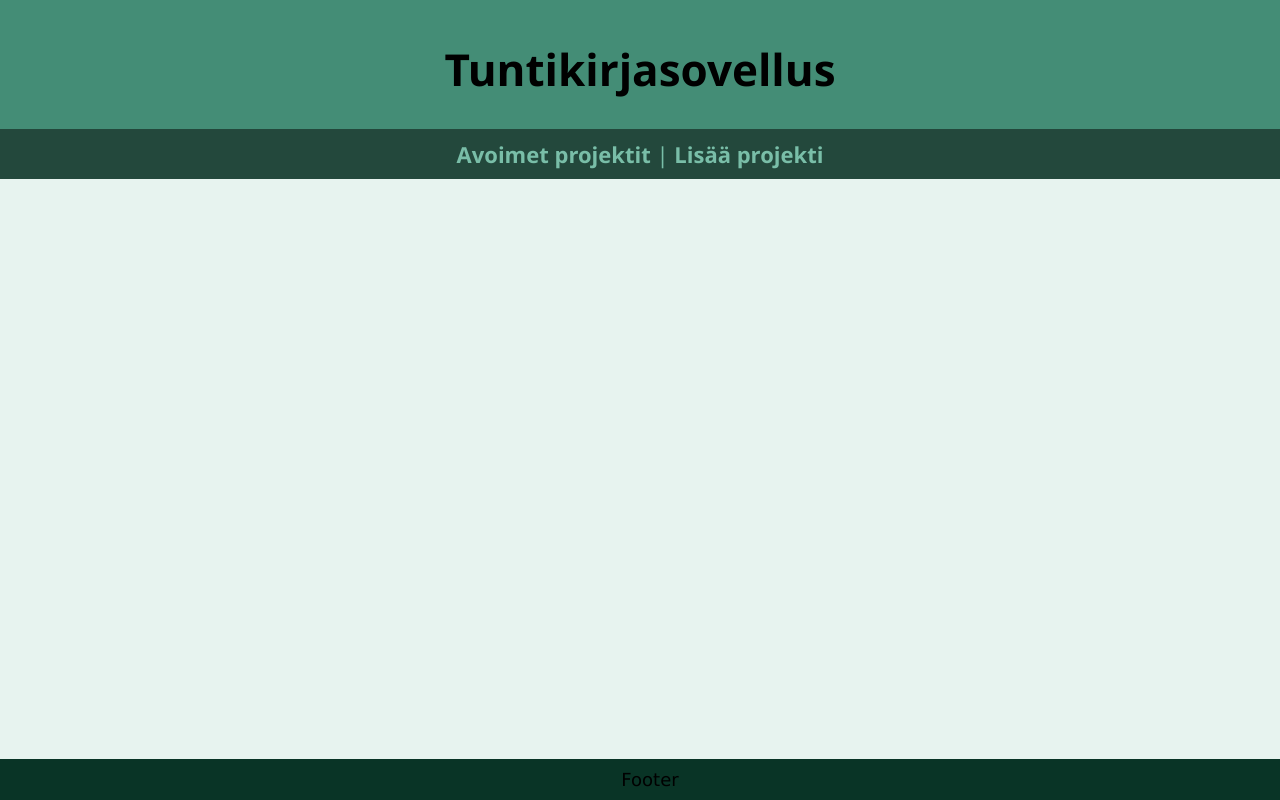
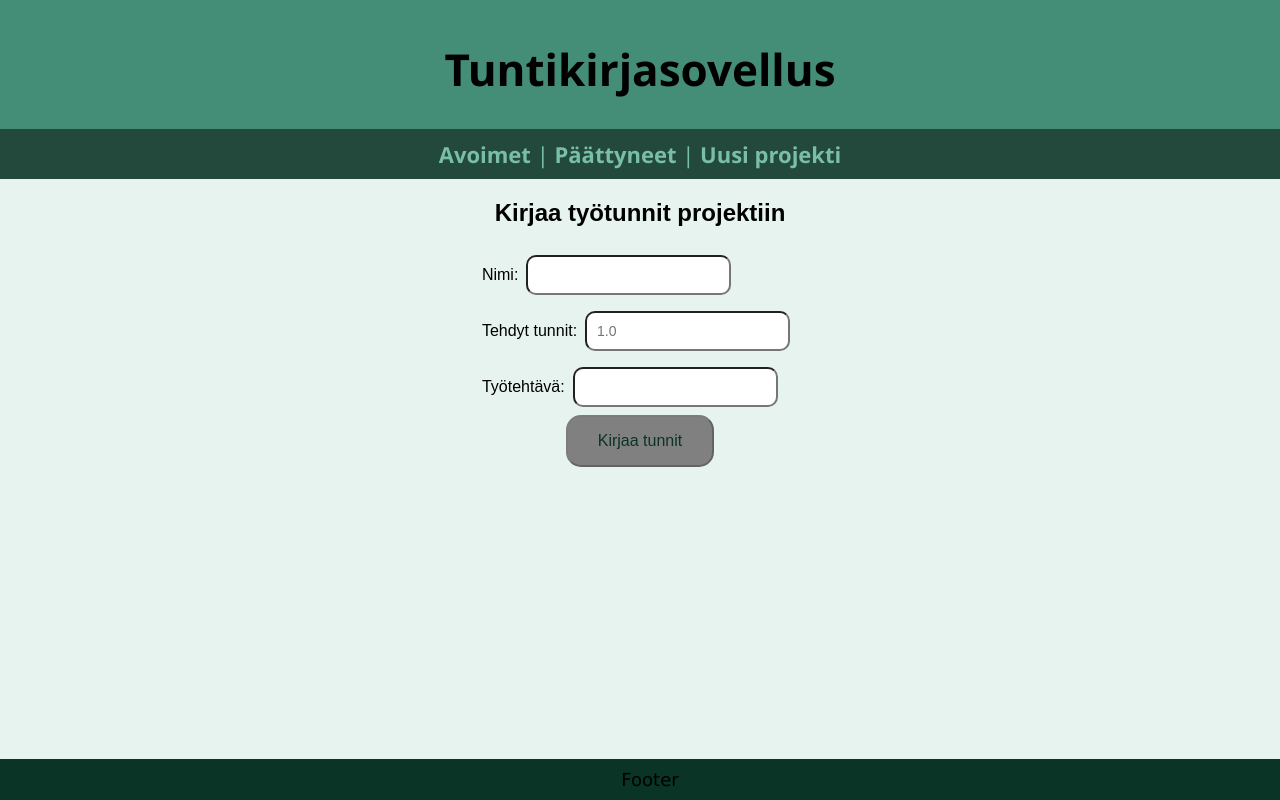
Before and after one commit to mh-martin/Hours-tracker, a React (Create React App) app: page /project/1/hours in a window 1280 px wide. Built offline with nearby package versions, Linux system fonts and the light colour scheme; no server answers.

Commit message:
completed projects table

```diff
--- a/src/App.js
+++ b/src/App.js
@@ -8,6 +8,7 @@ import Header from './components/Header';
 import Footer from './components/Footer';
 import ProjectDetails from './components/ProjectDetails';
 import EditProject from './components/EditProject';
+import Completed from './components/Completed';
 
 function App() {
 
@@ -19,7 +20,8 @@ function App() {
         <Routes>
           <Route path="/" element={<Home />}/>
           <Route path="/addproject" element={<AddProject />}/>
-          <Route path="/hours" element={<Hours />}/>
+          <Route path="/completed" element={<Completed />}/>
+          <Route path="/project/:id/hours" element={<Hours />}/>
           <Route path="/project/edit/:id" element={<EditProject />}/>
           <Route path="/project/:id" element={<ProjectDetails />}/>
 
--- a/src/components/AddProject.js
+++ b/src/components/AddProject.js
@@ -18,7 +18,6 @@ function AddProject() {
   function formSubmitted(event) {
     event.preventDefault();
     const formData = new FormData(event.currentTarget);
-    console.log("sdasa")
 
     axios.post('/projects', formData).then(response => {
       console.log(response)
@@ -42,7 +41,7 @@ function AddProject() {
           <label className="label">Arvioitu päättymispäivä:
             <input type="date" name="est_end_date" className="inputBox" value={estEndDate} onChange={(event) => setEstEndDate(event.target.value)}></input>
           </label>
-          <button className="button" disabled={isInvalid()}>Submit</button>
+          <button className="button" disabled={isInvalid()}>Lisää projekti</button>
         </div>
       </form>
     </div>
--- /dev/null
+++ b/src/components/Completed.js
@@ -0,0 +1,53 @@
+import React, { useState, useEffect } from 'react';
+import DataTable from 'react-data-table-component';
+import { Link } from 'react-router-dom';
+import axios from "axios";
+import '../App.css';
+
+
+function Home(props) {
+  const [projects, setProjects] = useState([]);
+
+  useEffect(() => {
+    axios
+      .get("/projects")
+      .then((res) => {
+        console.log(res);
+        setProjects(res.data);
+      })
+  }, []);
+
+  const columns = [
+    {
+      name: 'Projektin nimi',
+      cell: row => <Link to={`project/${row.id}`}>{row.project_name}</Link>,
+      selector: row => row.project_name,
+      sortable: true
+    },
+    {
+      name: 'Aloituspvm',
+      selector: row => new Date(row.start_date).toISOString().slice(0,10),
+      sortable: true
+    },
+    {
+      name: 'Päättymispvm',
+      selector: row => new Date(row.est_end_date).toISOString().slice(0,10),
+      sortable: true
+    },
+  ]
+
+
+  return (
+    <div className='home-container'>
+      <h2>Päättyneet projektit</h2>
+      <div className='table'>
+        <DataTable
+          columns={columns}
+          data={projects.filter(p => p.completed)}
+          pagination />
+      </div>
+    </div>
+  )
+}
+
+export default Home
--- a/src/components/Header.js
+++ b/src/components/Header.js
@@ -7,8 +7,9 @@ function Header() {
     <div className='header'>
       <h1>Tuntikirjasovellus</h1>
       <nav className="navbar">
-        <Link to="/" className="link">Avoimet projektit</Link> |{" "}
-        <Link to="addproject" className="link">Lisää projekti</Link>
+        <Link to="/" className="link">Avoimet</Link> |{" "}
+        <Link to="completed" className="link">Päättyneet</Link> |{" "}
+        <Link to="addproject" className="link">Uusi projekti</Link>
 
       </nav>
     </div>
--- a/src/components/Hours.js
+++ b/src/components/Hours.js
@@ -1,55 +1,63 @@
-import React from 'react'
+import React, { useEffect, useState } from 'react'
+import { useParams, useNavigate } from 'react-router-dom'
+import axios from 'axios';
+
 
 function Hours() {
-  return (
-    <div>
-      <h1>Selaa ja kirjaa tunnit Projekti XYZ</h1>
+  let {id} = useParams();
+  const [projectName, setProjectName] = useState();
+  const navigate = useNavigate();
+  const [personName, setPersonName] = useState("");
+  const [hours, setHours] = useState("");
+  const [classification, setClassification] = useState("");
 
-      <button>Lisää tunteja</button>
-      <form>
-      <div>
-        <label>Nimi:
-          <input placeholder="nimi"></input>
-        </label>
-        <label>Päivämäärä
-          <input type="date"></input>
-        </label>
-        <label>Työtunnit
-          <input type="number"></input>
-        </label>
-        <label> Työtehtävä:
-        <select name="tehtava" id="tehtava">
-          <option value="1">1</option>
-          <option value="2">2</option>
-          <option value="3">3</option>
-          <option value="4">4</option>
-        </select>
-        </label>
-      </div>
-      </form>
+  useEffect(() => {
+    axios
+      .get(`/projects/${id}`)
+      .then((res) => {
+        console.log(res);
+        setProjectName(res.data.project_name);
+      })
+  }, [id]);
+
+  function isInvalid() {
+    return personName === '' ||
+           hours === '' ||
+           classification === '';
+  }
+
+  function formSubmitted(event) {
+    event.preventDefault();
+    const formData = new FormData(event.currentTarget);
+
+    axios.post(`/projects/${id}/hours`, formData).then(response => {
+      console.log(response)
+      navigate(`/project/${id}`)
+    }).catch(response => {
+      console.log(response)
+    })
+  }
 
 
+  return (
+    <div className='App'>
+      <div className='home-container'>
+      <h2>Kirjaa työtunnit projektiin {projectName}</h2>
 
-      <table>
-        <tr>
-          <th>Nimi</th>
-          <th>Päivä</th>
-          <th>Tunnit</th>
-          <th>Tehtävä</th>
-        </tr>
-        <tr>
-          <td>Erkki Esimerkki</td>
-          <td>1.1.2022</td>
-          <td>7,5</td>
-          <td>Join viinaa</td>
-        </tr>
-        <tr>
-          <td>Erkki Esimerkki</td>
-          <td>2.1.2022</td>
-          <td>7,5</td>
-          <td>Join viinaa</td>
-        </tr>
-      </table>
+      <form onSubmit={formSubmitted}>
+        <label className="label">Nimi:
+          <input type="text" name="person_name" className='inputBox' value={personName} onChange={(event) => setPersonName(event.target.value)}></input>
+        </label>
+        <label className="label">Tehdyt tunnit:
+          <input type="number" name="hours" step="0.25" placeholder="1.0" className='inputBox' value={hours} onChange={(event) => setHours(event.target.value)}></input>
+        </label>
+        <label className="label"> Työtehtävä:
+          <input type="text" className='inputBox' name="classification" value={classification} onChange={(event) => setClassification(event.target.value)}></input>
+        </label>
+        <input type="hidden" name="project_id" value={id}></input>
+        <button className='button' disabled={isInvalid()}>Kirjaa tunnit</button>
+      </form>
+    </div>
     </div>
   )
 }
--- a/src/components/ProjectDetails.js
+++ b/src/components/ProjectDetails.js
@@ -50,7 +50,7 @@ function ProjectDetails(props) {
       <h2>{project.project_name}</h2>
       <p>Aloituspäivä {new Date(project.start_date).toISOString().slice(0,10)}</p>
       {project.est_end_date && <p>Päättymispäivä { new Date(project.est_end_date).toISOString().slice(0,10)}</p>}
-      <Link to="/"><button className="button">Kirjaa tunteja</button></Link>
+      <Link to={`/project/${id}/hours`}><button className="button">Kirjaa tunteja</button></Link>
       <Link to={`/project/edit/${id}`}><button className="button">Muokkaa projektia</button></Link>
 
       <h2>Tehdyt tunnit</h2>
```
